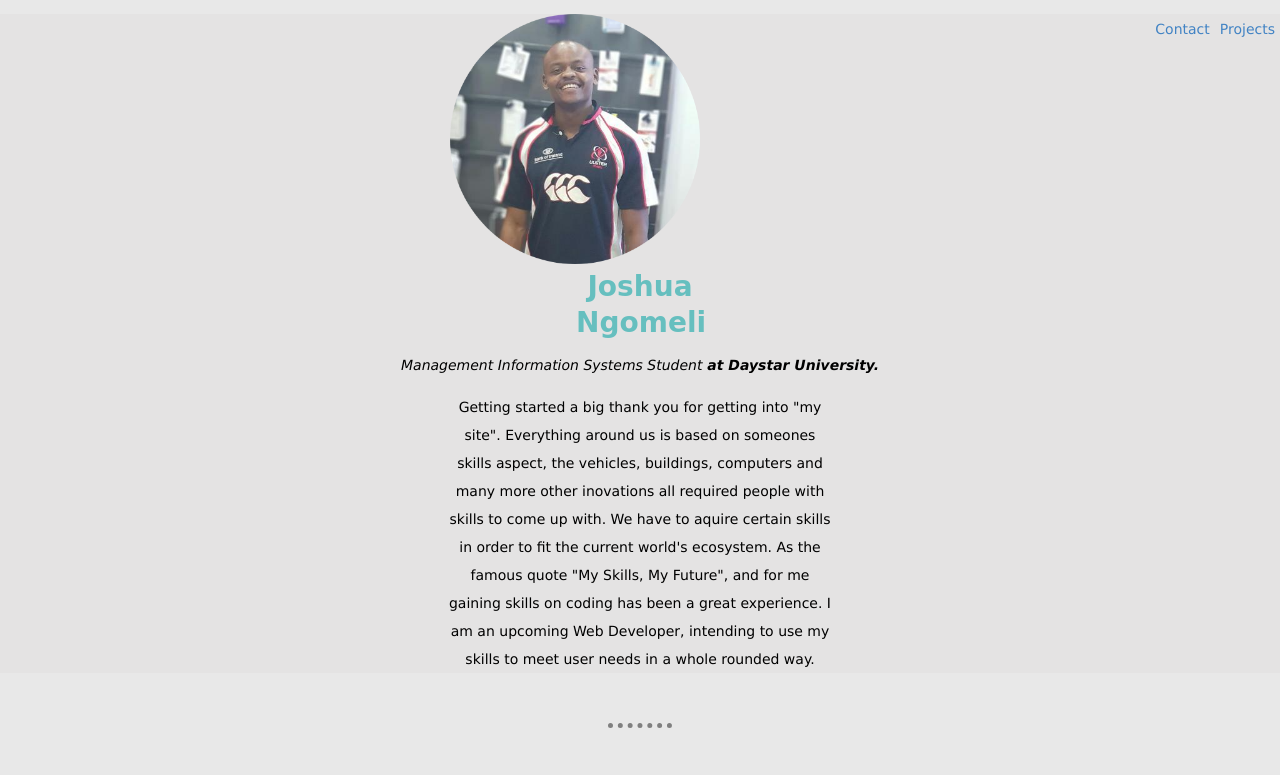
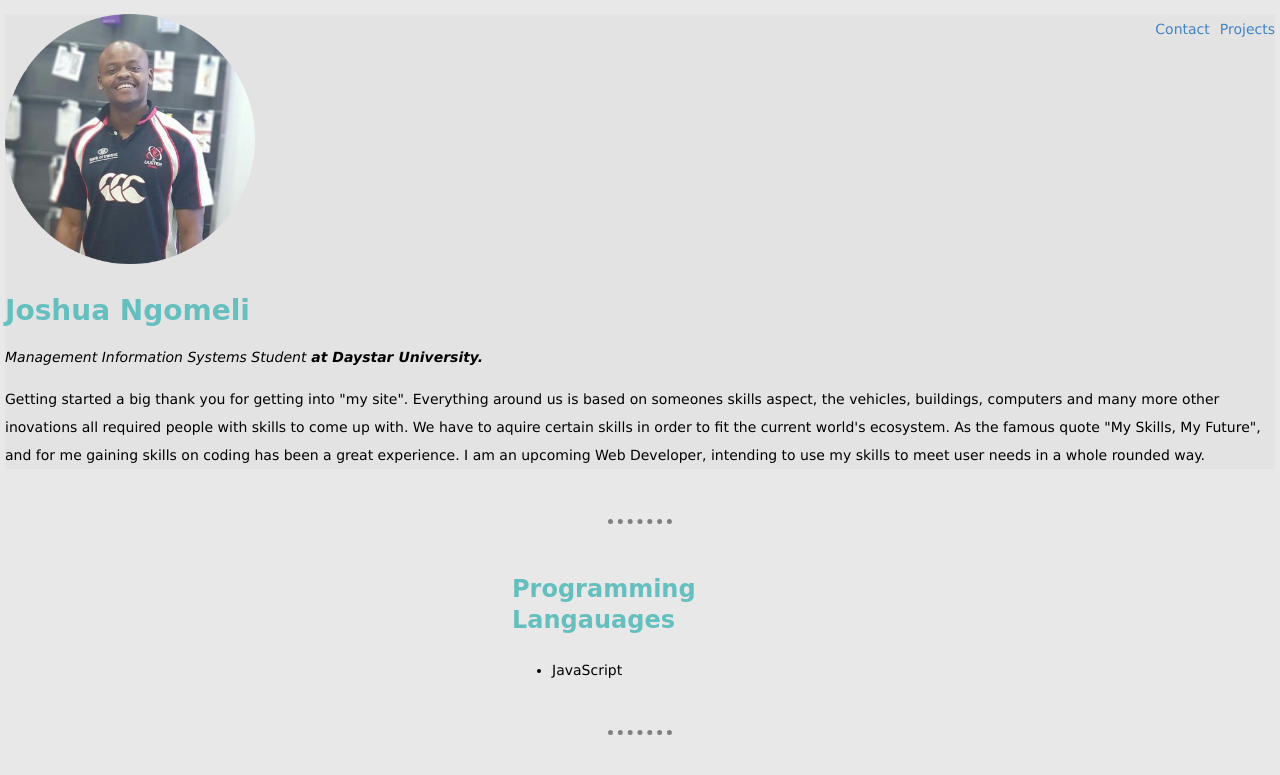
Before and after one commit to Ngomeli/portfolio, a plain HTML site: page index.html in a window 1280 px wide. Shown: the top 775 px of the page. Drawn offline with nearby package versions, Linux system fonts and the light colour scheme; a web font is replaced by a local one.

Commit message:
made changes on the intro class

```diff
--- a/main.css
+++ b/main.css
@@ -3,7 +3,7 @@
 body {
     background-color: #e8e8e8;
     margin: 0;
-    text-align: center;
+    /* text-align: center; */
     font-family: Verdana, Geneva, Tahoma, sans-serif;
     color: #000;
 }
@@ -18,10 +18,10 @@ hr {
 
 h1 {
     color: #66BFBF;
-    width: 10%;
-    margin: 0 auto 0 auto;
+    /* width: 10%; */
+    /* margin: 0 auto 0 auto; */
     font-family: 'Lobster', cursive;
-    padding-bottom: 10px;
+    /* padding-bottom: 5px; */
 }
 
 h2 {
@@ -49,11 +49,12 @@ img {
 
 .intro {
     background-color: #e4e3e3;
-    margin: 5px auto;
+    margin: 5px;
+    /* display: inline-block; */
 }
 
 .introText {
-    width: 30%;
+    /* width: 30%; */
     margin: auto;
 }
 
```
